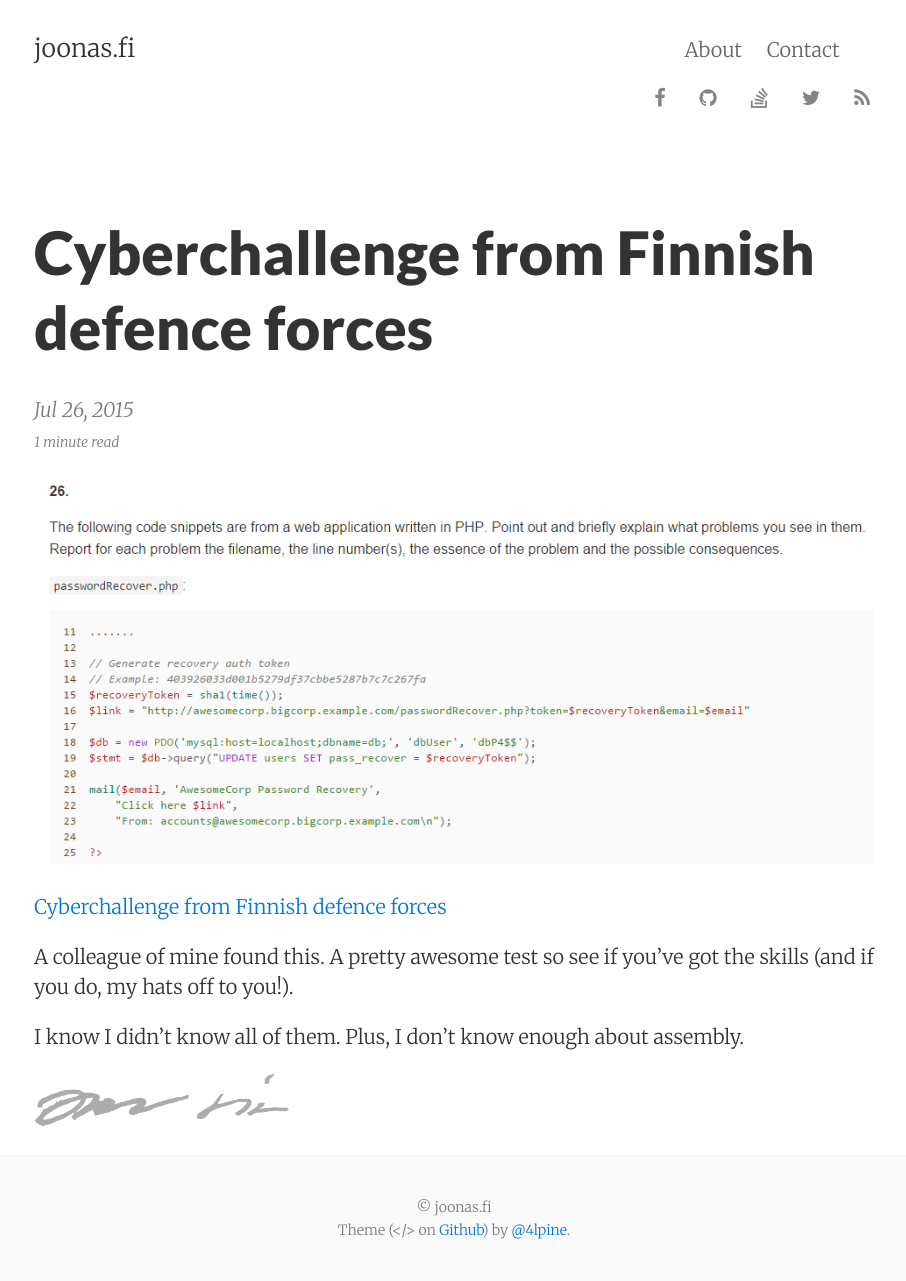
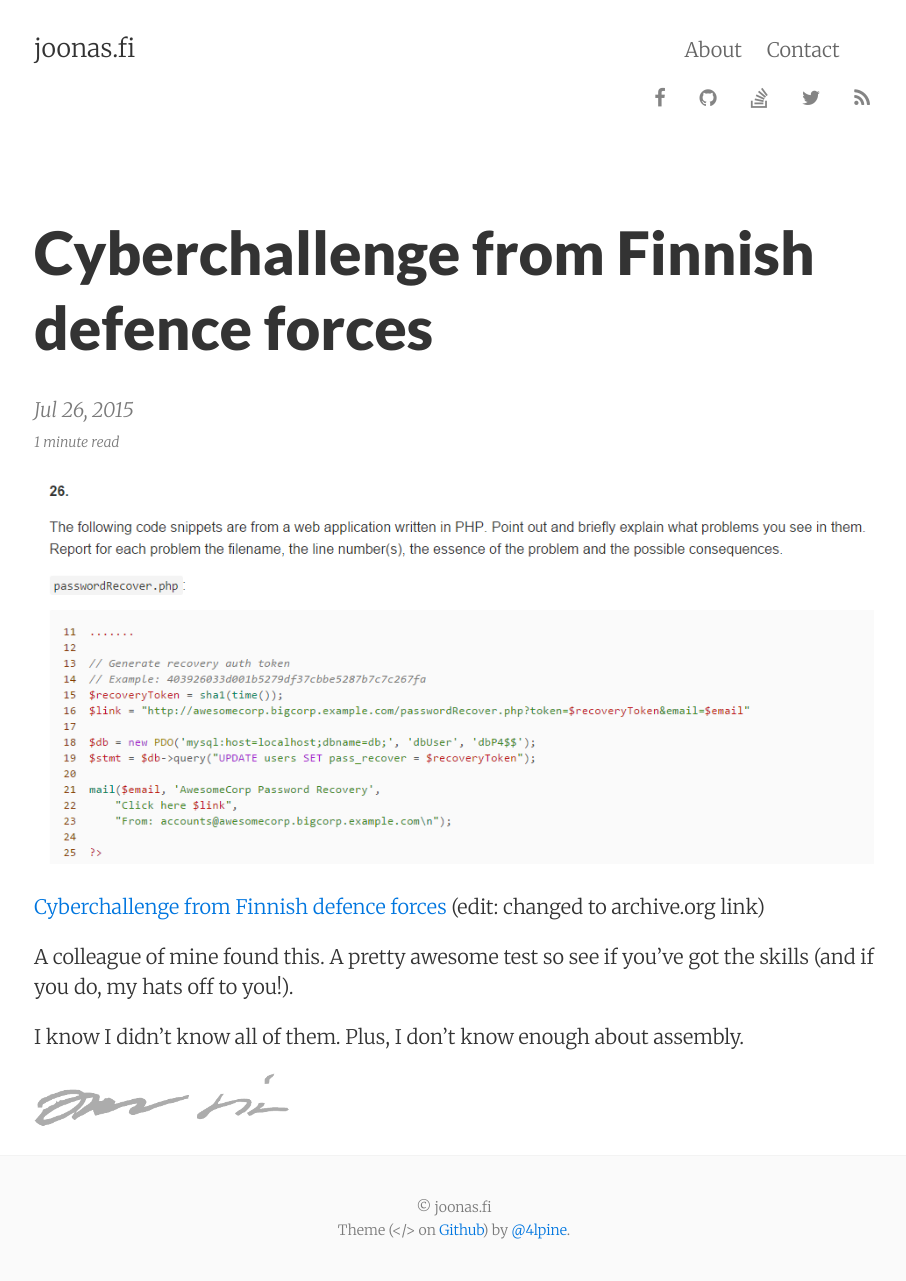
Before and after one commit to joonas-fi/joonas.fi, a Jekyll site: the page built from blog/_posts/2015/2015-07-26-cyberchallenge-from-finnish-defence-forces.md, in a window 1280 px wide. Shown: the whole page, without its empty margins (186-1092 px from the left). Built offline with Jekyll 4.4.1, drawn with Linux system fonts in a browser that asks for light colours; nearby versions of some CDN libraries; comment, search, counter and statistics services are not loaded.

Commit message:
cyberchallenge-from-finnish-defence-forces: Link went down

```diff
--- a/blog/_posts/2015/2015-07-26-cyberchallenge-from-finnish-defence-forces.md
+++ b/blog/_posts/2015/2015-07-26-cyberchallenge-from-finnish-defence-forces.md
@@ -7,7 +7,8 @@
 
 ![](/images/2015/07/finnish-defence-forces-cyberchallenge.png)
 
-[Cyberchallenge from Finnish defence forces](http://erityistehtavat.puolustusvoimat.fi/cyberchallenge.html)
+[Cyberchallenge from Finnish defence forces](http://web.archive.org/web/20160328133928/http://erityistehtavat.puolustusvoimat.fi/cyberchallenge.html)
+(edit: changed to archive.org link)
 
 A colleague of mine found this. A pretty awesome test so see if you've got the skills (and if you do, my hats off to you!).
 
```
